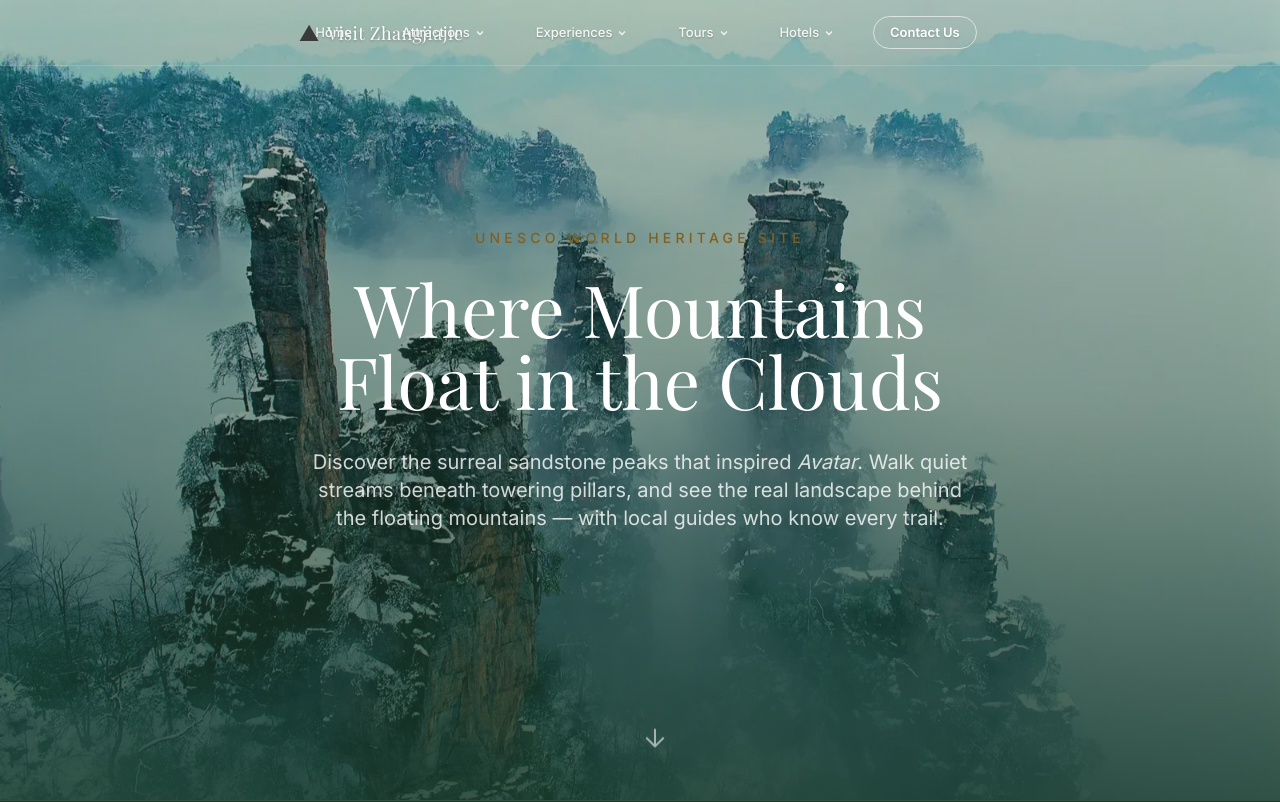
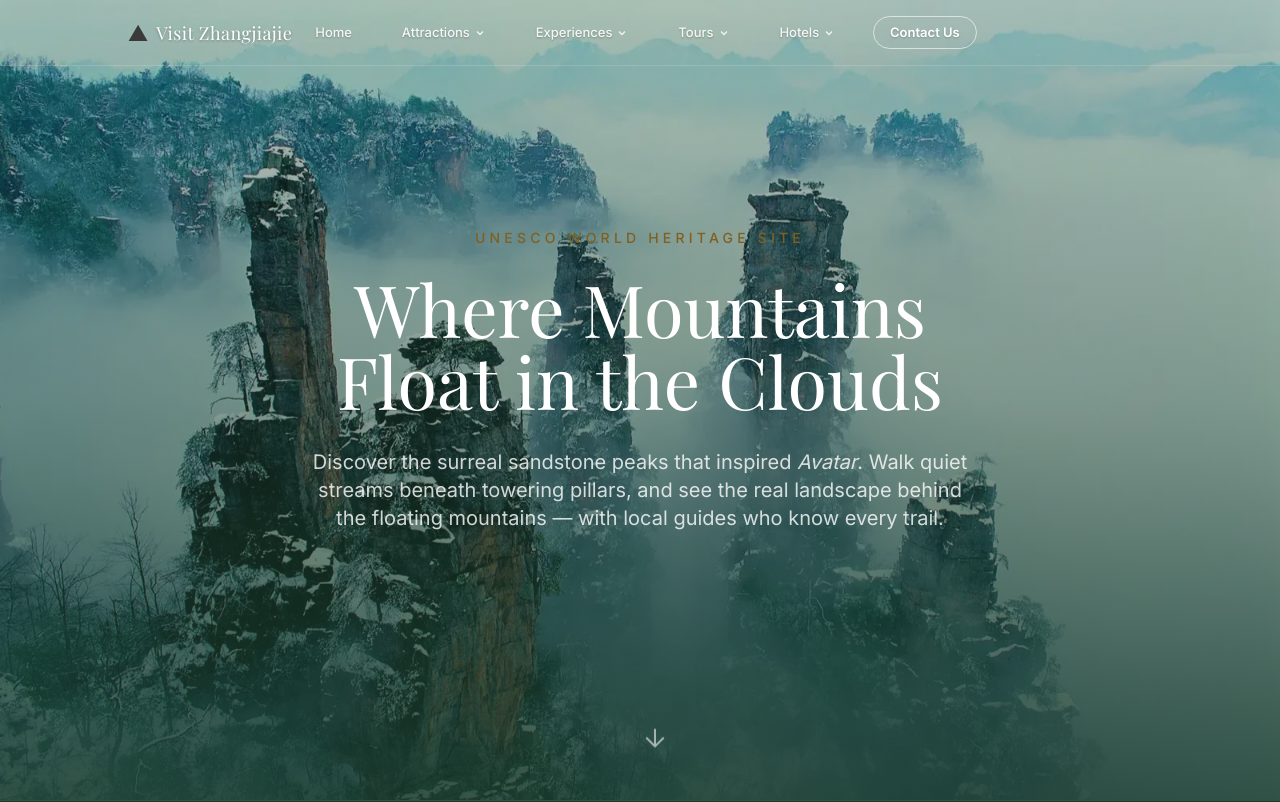
Before and after one commit to WillyYe/zhangjiajie-tours-v3, a website: page index.html in a window 1280 px wide. Shown: the top 802 px of the page. Drawn offline with nearby package versions, Linux system fonts and the light colour scheme; files that its build step writes are made by us from their sources.

Commit message:
Fix logo absolute positioning: use inline style for calc(), verified no overlap with Playwright

```diff
--- a/index.html
+++ b/index.html
@@ -410,8 +410,8 @@
 
   <!-- ========== Navigation ========== -->
   <header id="main-header" class="fixed top-0 left-0 right-0 z-50 transition-all duration-300" style="height:66px;">
-    <!-- Logo: independent of nav centering, placed 10φ left of center -->
-    <a href="#home" class="absolute left-[calc(50%-16.18rem)] top-1/2 -translate-x-1/2 -translate-y-1/2 flex items-center gap-2 shrink-0 group">
+    <!-- Logo: independent of nav centering, placed well left of center -->
+    <a href="#home" class="absolute top-1/2 -translate-y-1/2 flex items-center gap-2 shrink-0 group" style="left: calc(50% - 32rem); transform: translateY(-50%);">
       <span class="text-[24px] group-hover:scale-110 transition-transform duration-300">⛰</span>
       <span class="font-display text-lg tracking-wide header-logo-text transition-colors duration-300">Visit Zhangjiajie</span>
     </a>
```
